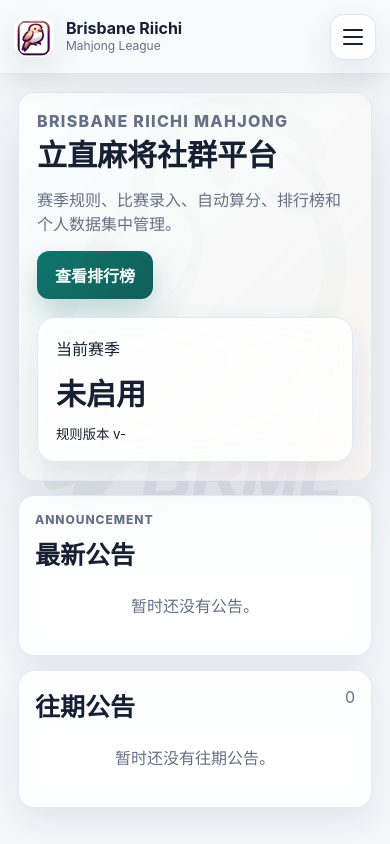
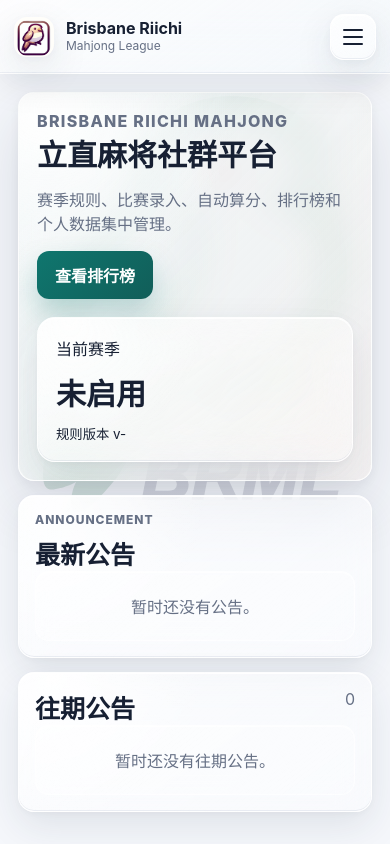
Before and after one commit to BOXIFAN/majhong-web, a Flask app: page / in a window 390 px wide. Run offline with Flask 3, Linux system fonts and the light colour scheme; data comes from the database, SQL or seed files in the repository; data that the repository does not hold is empty.

Commit message:
Center responsive layouts and refine glass cards

```diff
--- a/static/style.css
+++ b/static/style.css
@@ -9,12 +9,24 @@
   --accent: #c2410c;
   --good: #15803d;
   --bad: #b91c1c;
-  --shadow: 0 22px 60px rgba(21, 32, 55, 0.13);
-  --soft-shadow: 0 12px 34px rgba(21, 32, 55, 0.09);
+  --glass-panel: rgba(255, 255, 255, 0.58);
+  --glass-raised: rgba(255, 255, 255, 0.68);
+  --glass-soft: rgba(255, 255, 255, 0.4);
+  --glass-edge: rgba(255, 255, 255, 0.76);
+  --glass-inner-edge: rgba(132, 151, 177, 0.14);
+  --shadow: 0 24px 64px rgba(31, 45, 68, 0.14), 0 4px 14px rgba(31, 45, 68, 0.06);
+  --soft-shadow: 0 14px 38px rgba(31, 45, 68, 0.1), 0 2px 8px rgba(31, 45, 68, 0.04);
 }
 
 * {
   box-sizing: border-box;
+}
+
+html,
+body {
+  max-width: 100%;
+  overflow-x: hidden;
+  overflow-x: clip;
 }
 
 body {
@@ -23,7 +35,7 @@ body {
   color: var(--ink);
   font-family: Inter, ui-sans-serif, system-ui, -apple-system, BlinkMacSystemFont, "Segoe UI", sans-serif;
   background:
-    linear-gradient(135deg, rgba(245, 247, 251, 0.9), rgba(245, 247, 251, 0.95)),
+    linear-gradient(135deg, rgba(245, 247, 251, 0.8), rgba(245, 247, 251, 0.9)),
     url("/static/brml-background.svg") center 44px / min(720px, 58vw) auto fixed no-repeat,
     var(--bg);
 }
@@ -314,8 +334,21 @@ p {
 }
 
 .main {
-  width: min(1180px, 100%);
+  width: 100%;
+  max-width: 1180px;
+  min-width: 0;
+  margin-inline: auto;
   padding: 34px;
+}
+
+.main > *,
+.hero > *,
+.grid > *,
+.announcement-layout > *,
+.rules-layout > *,
+.page-head.row > * {
+  min-width: 0;
+  max-width: 100%;
 }
 
 .hero {
@@ -325,12 +358,15 @@ p {
   gap: 24px;
   align-items: stretch;
   padding: 34px;
-  border: 1px solid rgba(219, 226, 238, 0.7);
+  border: 1px solid var(--glass-edge);
   border-radius: 24px;
   background:
-    linear-gradient(135deg, rgba(255,255,255,0.92), rgba(255,255,255,0.55)),
-    linear-gradient(120deg, rgba(15, 118, 110, 0.15), rgba(194, 65, 12, 0.09));
+    radial-gradient(circle at 8% 4%, rgba(255, 255, 255, 0.92), transparent 38%),
+    linear-gradient(135deg, rgba(255, 255, 255, 0.68), rgba(244, 248, 248, 0.4)),
+    linear-gradient(120deg, rgba(15, 118, 110, 0.12), rgba(194, 65, 12, 0.07));
   box-shadow: var(--shadow);
+  -webkit-backdrop-filter: blur(28px) saturate(145%);
+  backdrop-filter: blur(28px) saturate(145%);
   overflow: hidden;
   animation: rise 520ms ease both;
 }
@@ -342,6 +378,8 @@ p {
   font-size: 44px;
   line-height: 1.08;
   letter-spacing: 0;
+  overflow-wrap: anywhere;
+  word-break: break-word;
 }
 
 .hero p {
@@ -399,11 +437,14 @@ p {
 .action-card,
 .season-card,
 .entry-card {
-  border: 1px solid rgba(219, 226, 238, 0.78);
+  border: 1px solid var(--glass-edge);
   border-radius: 18px;
-  background: var(--panel);
-  box-shadow: var(--soft-shadow);
-  backdrop-filter: blur(18px);
+  background:
+    radial-gradient(circle at 10% 0%, rgba(255, 255, 255, 0.9), transparent 42%),
+    linear-gradient(145deg, var(--glass-raised), var(--glass-soft));
+  box-shadow: inset 0 1px 0 rgba(255, 255, 255, 0.9), inset 0 -1px 0 var(--glass-inner-edge), var(--soft-shadow);
+  -webkit-backdrop-filter: blur(26px) saturate(145%);
+  backdrop-filter: blur(26px) saturate(145%);
 }
 
 .hero-stat-card {
@@ -1231,7 +1289,9 @@ select:focus {
 .empty {
   padding: 22px;
   border-radius: 14px;
-  background: rgba(255,255,255,0.55);
+  border: 1px solid rgba(255, 255, 255, 0.54);
+  background: linear-gradient(145deg, rgba(255, 255, 255, 0.42), rgba(255, 255, 255, 0.2));
+  box-shadow: inset 0 1px 0 rgba(255, 255, 255, 0.68);
   text-align: center;
 }
 
@@ -1322,10 +1382,26 @@ select:focus {
   }
 }
 
+@media (min-width: 1800px) {
+  .site-shell {
+    grid-template-columns: 280px minmax(0, 1fr) 280px;
+  }
+
+  .main {
+    max-width: 1440px;
+  }
+}
+
+@media (min-width: 3000px) {
+  .main {
+    max-width: 1600px;
+  }
+}
+
 @media (max-width: 960px) {
   body {
     background:
-      linear-gradient(135deg, rgba(245, 247, 251, 0.92), rgba(245, 247, 251, 0.96)),
+      linear-gradient(135deg, rgba(245, 247, 251, 0.82), rgba(245, 247, 251, 0.9)),
       url("/static/brml-background.svg") center 96px / min(330px, 78vw) auto no-repeat,
       var(--bg);
   }
@@ -1354,11 +1430,12 @@ select:focus {
     justify-content: space-between;
     gap: 14px;
     min-height: 82px;
-    padding: 14px 18px;
-    background: rgba(247, 250, 252, 0.88);
-    border-bottom: 1px solid rgba(219, 226, 238, 0.82);
-    backdrop-filter: blur(18px);
-    box-shadow: 0 10px 28px rgba(21, 32, 55, 0.08);
+    padding: 14px max(18px, env(safe-area-inset-right)) 14px max(18px, env(safe-area-inset-left));
+    background: linear-gradient(145deg, rgba(255, 255, 255, 0.76), rgba(243, 248, 250, 0.56));
+    border-bottom: 1px solid rgba(255, 255, 255, 0.82);
+    -webkit-backdrop-filter: blur(24px) saturate(145%);
+    backdrop-filter: blur(24px) saturate(145%);
+    box-shadow: inset 0 -1px 0 rgba(132, 151, 177, 0.12), 0 12px 34px rgba(31, 45, 68, 0.08);
   }
 
   .menu-toggle {
@@ -1367,11 +1444,11 @@ select:focus {
     place-content: center;
     width: 46px;
     height: 46px;
-    border: 1px solid rgba(219, 226, 238, 0.9);
+    border: 1px solid var(--glass-edge);
     border-radius: 14px;
     cursor: pointer;
-    background: rgba(255, 255, 255, 0.8);
-    box-shadow: var(--soft-shadow);
+    background: linear-gradient(145deg, rgba(255, 255, 255, 0.78), rgba(255, 255, 255, 0.42));
+    box-shadow: inset 0 1px 0 rgba(255, 255, 255, 0.9), inset 0 -1px 0 var(--glass-inner-edge), var(--soft-shadow);
   }
 
   .menu-toggle span {
@@ -1441,7 +1521,9 @@ select:focus {
 
   .main {
     width: 100%;
-    padding: 18px;
+    max-width: 760px;
+    margin-inline: auto;
+    padding: 18px max(18px, env(safe-area-inset-right)) 18px max(18px, env(safe-area-inset-left));
   }
 
   .hero,
@@ -1509,6 +1591,20 @@ select:focus {
     border-radius: 16px;
   }
 
+  .hero,
+  .hero-stat-card,
+  .panel,
+  .auth-card,
+  .metric,
+  .action-card,
+  .season-card,
+  .entry-card,
+  .rules-document,
+  .account-card {
+    -webkit-backdrop-filter: blur(18px) saturate(135%);
+    backdrop-filter: blur(18px) saturate(135%);
+  }
+
   .section-head,
   .page-head.row,
   .score-meter {
```
Also changed, not shown: other parts of static/style.css (+64 -34 lines).
